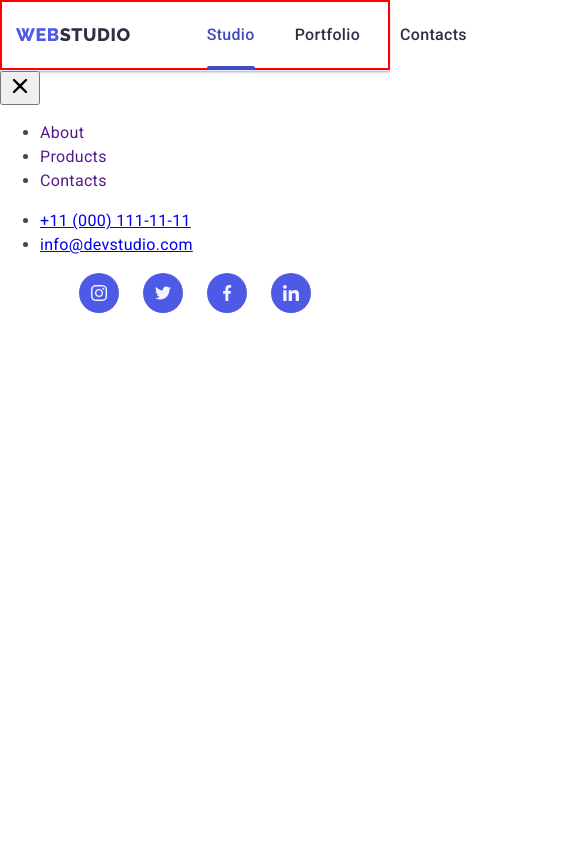
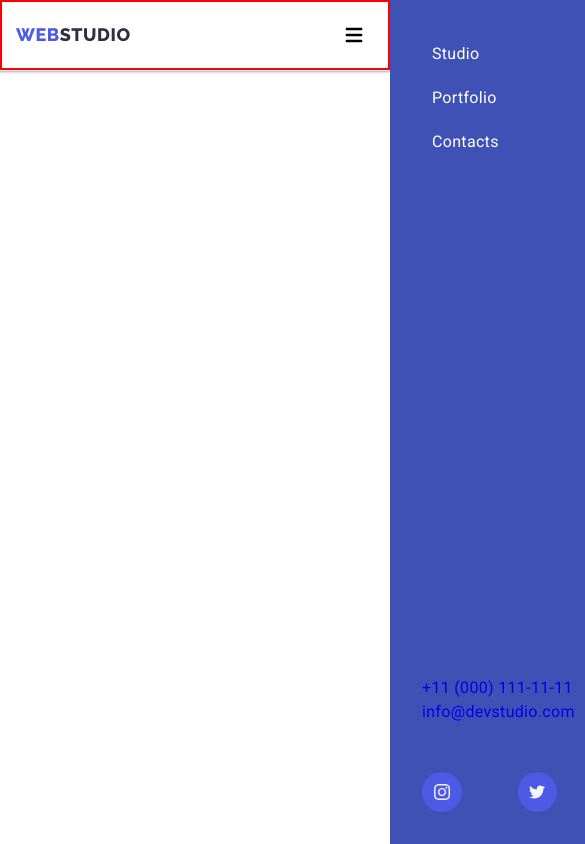
Before and after one commit to Igor2109/goit-markup-hw-07, a plain HTML site: page index.html in a window 390 px wide. Shown: the top 844 px of the page, 585 px wide, since content can reach past the window. Drawn offline with nearby package versions, Linux system fonts and the light colour scheme.

Commit message:
hw-07-start

```diff
--- a/css/styles.css
+++ b/css/styles.css
@@ -115,6 +115,7 @@ body {
   height: 70px;
   border-bottom: 1px solid #e7e9fc;
 }
+
 .header-list {
   display: flex;
   align-items: center;
@@ -129,6 +130,12 @@ body {
 .menu-nav {
   display: flex;
   gap: 40px;
+}
+@media only screen and (max-width: 767px)
+{
+  .menu-nav {
+    display: none;
+  }
 }
 .header-nav {
   margin-right: auto;
@@ -165,10 +172,20 @@ body {
   padding-top: 25px;
   padding-bottom: 25px;
 }
+@media only screen and (max-width: 1023px) {
+  .address-mail {
+    padding-bottom: 0;
+  }
+}
 .contacts-tel {
   display: block;
   padding-top: 25px;
   padding-bottom: 25px;
+}
+@media only screen and (max-width: 1023px) {
+  .contacts-tel {
+    padding-top: 0;
+  }
 }
 
 /* Header Logo  */
@@ -178,6 +195,11 @@ body {
   display: block;
   padding-top: 25px;
   padding-bottom: 25px;
+}
+@media only screen and (max-width: 1024px) {
+  .header-logo {
+    margin-right: 120px;
+  }
 }
 .logo {
   font-family: "Raleway", sans-serif;
@@ -221,6 +243,19 @@ body {
   display: flex;
   gap: 40px;
 }
+@media only screen and (max-width: 1023px) {
+  .contacts-list {
+    display: flex;
+    flex-direction: column;
+    gap: 0;
+  }
+}
+@media only screen and (max-width: 767px) {
+  .contacts-list {
+    display: none;
+  }
+}
+
 .contacts-list :hover,
 .contacts-list :focus {
   font-style: normal;
@@ -963,3 +998,105 @@ line-height: 1.5;
 }
 .btn-color {
 }
+
+/* Mobile Menu */
+.menu-toggle-close {
+  position: absolute;
+  display: flex;
+  align-items: center;
+  justify-content: center;
+  margin-left: auto;
+  border-radius: 50%;
+  cursor: pointer;
+  border: none;
+  width: 24px;
+  height: 24px;
+  top: 24px;
+  right: 24px;
+  box-sizing: border-box;
+  color: var(--navy-blue-clr);
+  background: var(--accent-clr);
+  border: 1px solid rgba(0, 0, 0, 0.1);
+
+  transition: background-color var(--anim-fast), color var(--anim-fast);
+}
+
+.menu-toggle {
+  min-height: 40px;
+  min-width: 40px;
+  display: flex;
+  align-items: center;
+  justify-content: center;
+
+  margin: 0;
+  padding: 0;
+  background-color: transparent;
+  cursor: pointer;
+  border: none;
+  border-radius: 50%;
+  outline: none;
+}
+
+@media (min-width: 768px) {
+  .menu-toggle {
+    display: none;
+  }
+}
+
+.menu-toggle:hover,
+.menu-toggle:focus {
+  background-color: rgba(0, 0, 0, 0.1);
+}
+
+.menu-container {
+  position: fixed;
+  top: 0;
+  left: 0;
+
+  display: flex;
+  flex-direction: column;
+
+  width: 100vw;
+  height: 100vh;
+  padding: 32px;
+  background-color: #3f51b5;
+  z-index: 999;
+
+  transform: translateX(100%);
+  transition: transform 250ms ease-in-out;
+}
+
+.menu-container.is-open {
+  transform: translateX(0);
+}
+
+.menu-container .menu-toggle {
+  position: absolute;
+  top: 16px;
+  right: 16px;
+  color: #fff;
+
+}
+
+.mobile-menu {
+  padding: 0;
+  margin: 0;
+  list-style: none;
+  margin-bottom: auto;
+}
+
+.mobile-menu .link {
+  display: block;
+  padding: 10px;
+  color: #fff;
+  text-decoration: none;
+}
+
+.mobile-social {
+  gap: 56px;
+
+}
+
+.mobile-contacts {
+  margin-bottom: 48px;
+}
--- a/index.html
+++ b/index.html
@@ -42,29 +42,39 @@
           <ul class="contacts-list list">
             <li class="list">
               <a
-                class="address-mail contacts link"
-                href="mailto:info@devstudio.com"
-                >info@devstudio.com</a
+              class="address-mail contacts link"
+              href="mailto:info@devstudio.com"
+              >info@devstudio.com</a
               >
             </li>
             <li class="list">
               <a class="contacts-tel contacts link" href="tel:+110001111111"
-                >+11 (000) 111-11-11</a
+              >+11 (000) 111-11-11</a
               >
             </li>
           </ul>
         </address>
+
 
         <button
         class="menu-toggle js-open-menu"
         aria-expanded="false"
         aria-controls="mobile-menu"
       >
-        <svg class="" width="" height="">
-          <use href="./images/icons.svg#icon-Vector-1"></use>
-        </svg>
+      <svg
+      width="24"
+      height="24"
+      fill="currentColor"
+      viewBox="0 0 20 20"
+      xmlns="http://www.w3.org/2000/svg"
+    >
+      <path
+        fill-rule="evenodd"
+        d="M3 5a1 1 0 011-1h12a1 1 0 110 2H4a1 1 0 01-1-1zM3 10a1 1 0 011-1h12a1 1 0 110 2H4a1 1 0 01-1-1zM3 15a1 1 0 011-1h12a1 1 0 110 2H4a1 1 0 01-1-1z"
+        clip-rule="evenodd"
+      ></path>
+    </svg>
       </button>
-
       </div>
     </header>
     <main>
@@ -646,7 +656,7 @@
 
     <!-- Mobile menu -->
     <div class="menu-container js-menu-container" id="mobile-menu">
-      <button class="menu-toggle js-close-menu">
+      <button class="menu-toggle-close js-close-menu">
         <svg
           fill="currentColor"
           viewBox="0 0 20 20"
@@ -662,12 +672,12 @@
         </svg>
       </button>
 
-      <ul class="mobile-menu">
+      <ul class="mobile-menu list">
         <li>
-          <a href="" class="link">About</a>
+          <a href="" class="link">Studio</a>
         </li>
         <li>
-          <a href="" class="link">Products</a>
+          <a href="" class="link">Portfolio</a>
         </li>
         <li>
           <a href="" class="link">Contacts</a>
@@ -675,16 +685,16 @@
 
       </ul>
 
-      <ul class="mobile-contacts">
+      <ul class="mobile-contacts list">
         <li>
-          <a href="tel:+110001111111">+11 (000) 111-11-11</a>
+          <a class="link" href="tel:+110001111111">+11 (000) 111-11-11</a>
         </li>
         <li>
-          <a href="mailto:info@devstudio.com">info@devstudio.com</a>
+          <a class="link" href="mailto:info@devstudio.com">info@devstudio.com</a>
         </li>
       </ul>
 
-      <ul class="social list">
+      <ul class="mobile-social social list">
         <li class="social-item">
           <a
             class="social-link link"
@@ -742,5 +752,13 @@
 
 
     <script src="./js/modal.js"></script>
+
+    <script
+      defer
+      src="https://cdnjs.cloudflare.com/ajax/libs/body-scroll-lock/3.1.5/bodyScrollLock.min.js"
+      integrity="sha512-HowizSDbQl7UPEAsPnvJHlQsnBmU2YMrv7KkTBulTLEGz9chfBoWYyZJL+MUO6p/yBuuMO/8jI7O29YRZ2uBlA=="
+      crossorigin="anonymous"
+    ></script>
+    <script defer src="./js/mobile-menu.js"></script>
   </body>
 </html>
--- /dev/null
+++ b/js/mobile-menu.js
@@ -0,0 +1,28 @@
+(() => {
+    const mobileMenu = document.querySelector('.js-menu-container');
+    const openMenuBtn = document.querySelector('.js-open-menu');
+    const closeMenuBtn = document.querySelector('.js-close-menu');
+
+    const toggleMenu = () => {
+      const isMenuOpen =
+        openMenuBtn.getAttribute('aria-expanded') === 'true' || false;
+      openMenuBtn.setAttribute('aria-expanded', !isMenuOpen);
+      mobileMenu.classList.toggle('is-open');
+
+      const scrollLockMethod = !isMenuOpen
+        ? 'disableBodyScroll'
+        : 'enableBodyScroll';
+      bodyScrollLock[scrollLockMethod](document.body);
+    };
+
+    openMenuBtn.addEventListener('click', toggleMenu);
+    closeMenuBtn.addEventListener('click', toggleMenu);
+
+    // Close the mobile menu on wider screens if the device orientation changes
+    window.matchMedia('(min-width: 768px)').addEventListener('change', e => {
+      if (!e.matches) return;
+      mobileMenu.classList.remove('is-open');
+      openMenuBtn.setAttribute('aria-expanded', false);
+      bodyScrollLock.enableBodyScroll(document.body);
+    });
+  })();
```
